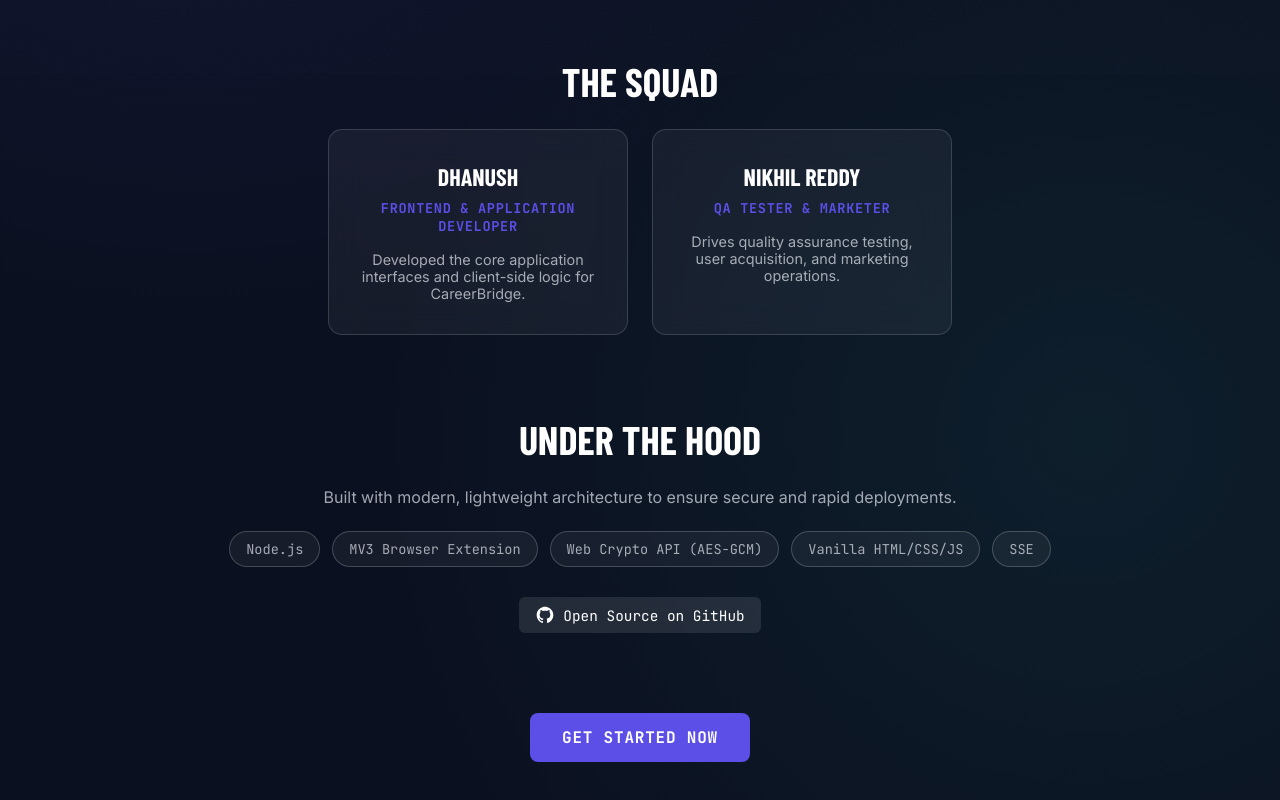
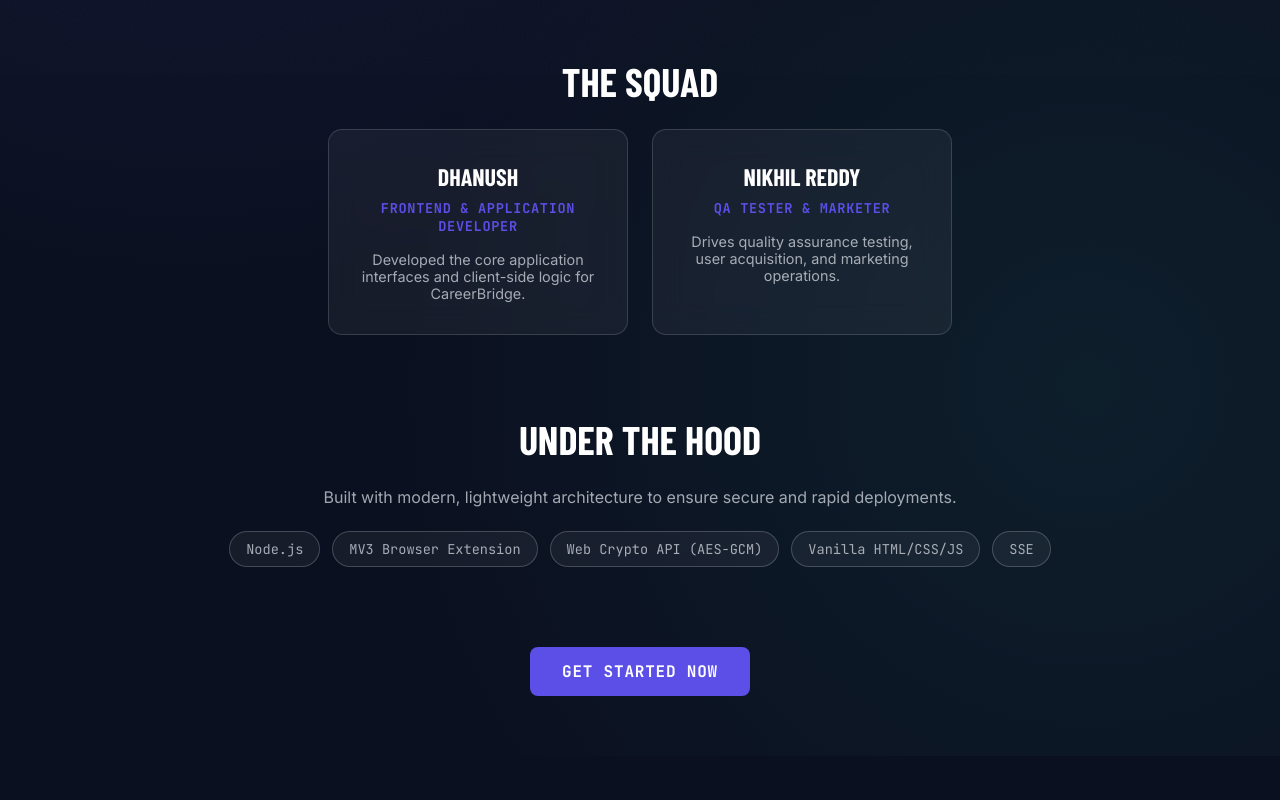
Before and after one commit to Dhanush0792/Career, a browser extension: page frontend/about.html in a window 1280 px wide. Shown: the part 726-1526 px from the top of the page. After the commit the page ends 1482 px from the top, so only its background shows below. Drawn offline with nearby package versions, Linux system fonts and the light colour scheme; a web font is replaced by a local one.

Commit message:
chore: remove open source github repository link from about page

```diff
--- a/frontend/about.html
+++ b/frontend/about.html
@@ -100,12 +100,7 @@
       <span class="tech-tag">Vanilla HTML/CSS/JS</span>
       <span class="tech-tag">SSE</span>
     </div>
-    <div style="margin-top: 30px;">
-      <a href="https://github.com/dhanush/jobxapply" target="_blank" style="display:inline-flex;align-items:center;gap:8px;color:var(--white);text-decoration:none;background:rgba(255,255,255,0.1);padding:8px 16px;border-radius:6px;font-family:var(--mono);font-size:0.9rem;">
-        <svg width="20" height="20" viewBox="0 0 24 24" fill="currentColor"><path d="M12 2C6.477 2 2 6.477 2 12c0 4.42 2.865 8.166 6.839 9.489.5.092.682-.217.682-.482 0-.237-.008-.866-.013-1.699-2.782.604-3.369-1.34-3.369-1.34-.454-1.156-1.11-1.464-1.11-1.464-.908-.62.069-.608.069-.608 1.003.07 1.531 1.03 1.531 1.03.892 1.529 2.341 1.087 2.91.831.092-.646.35-1.086.636-1.336-2.22-.253-4.555-1.11-4.555-4.943 0-1.091.39-1.984 1.029-2.683-.103-.253-.446-1.27.098-2.647 0 0 .84-.269 2.75 1.025A9.578 9.578 0 0112 6.836c.85.004 1.705.114 2.504.336 1.909-1.294 2.747-1.025 2.747-1.025.546 1.377.203 2.394.1 2.647.64.699 1.028 1.592 1.028 2.683 0 3.842-2.339 4.687-4.566 4.935.359.309.678.919.678 1.852 0 1.336-.012 2.415-.012 2.743 0 .267.18.578.688.48C19.138 20.161 22 16.418 22 12c0-5.523-4.477-10-10-10z"/></svg>
-        Open Source on GitHub
-      </a>
-    </div>
+
   </div>
 
   <div class="cta-section">
```
